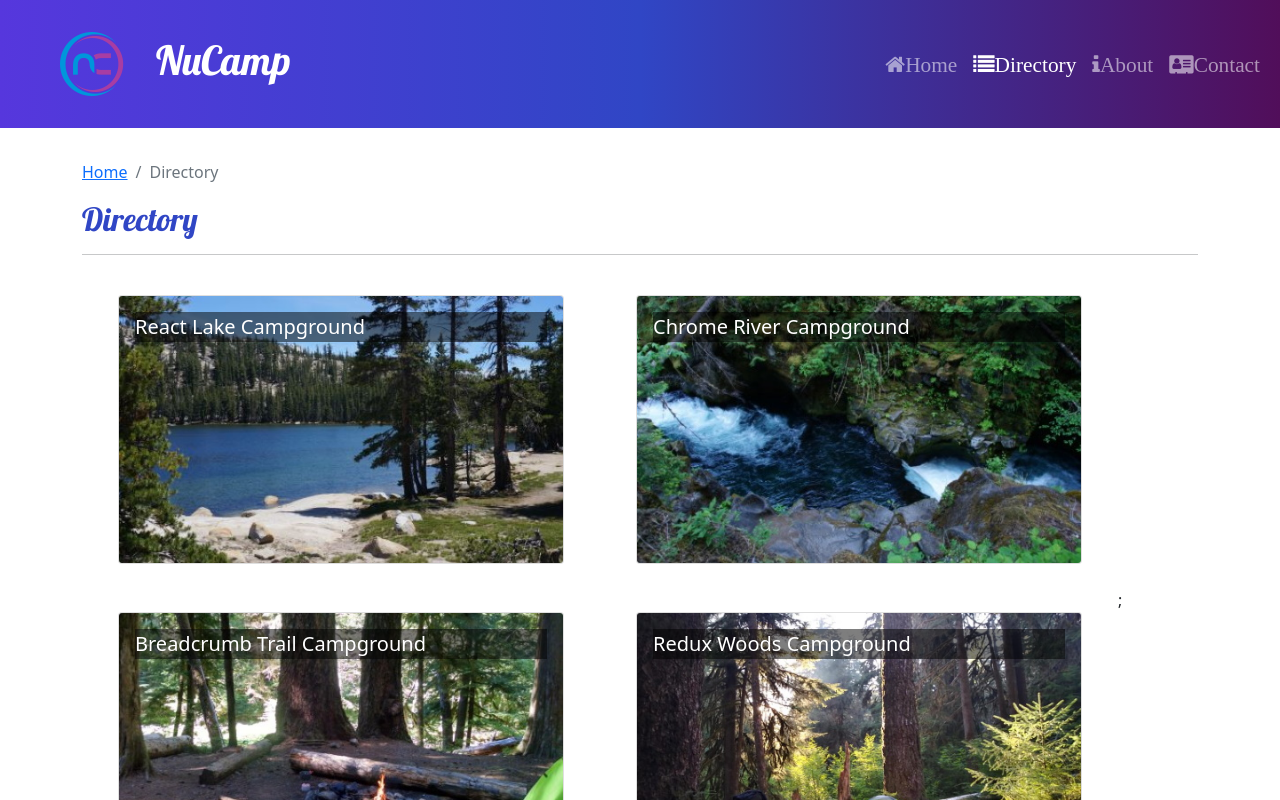
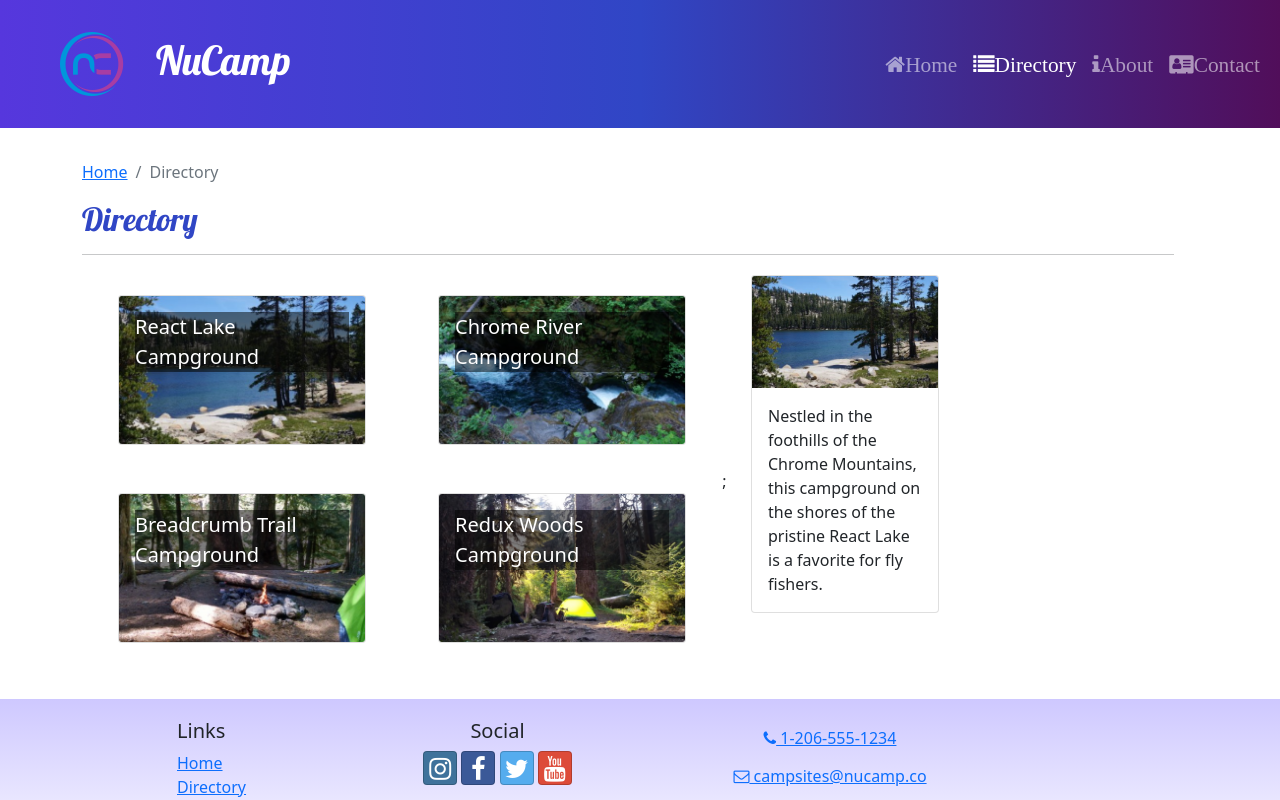
Before and after one commit to skymouse85/nucampReactCourseProject, a React (Create React App) app: page /directory in a window 1280 px wide. Shown: the top 800 px of the page. Built offline with nearby package versions, Linux system fonts and the light colour scheme.

Commit message:
all of weektwo clean

```diff
--- a/src/features/campsites/CampsitesList.js
+++ b/src/features/campsites/CampsitesList.js
@@ -4,7 +4,7 @@ import CampsiteCard from "./CampsiteCard";
 import { selectAllCampsites } from './campsitesSlice';
 
 
-const CampsitesList = () => {
+const CampsitesList = ({ setCampsiteId }) => {
     const campsites = selectAllCampsites();
 
     return (
@@ -15,6 +15,7 @@ const CampsitesList = () => {
                         md='5'
                         className='m-4'
                         key={campsite.id}
+                        onClick={() => setCampsiteId(campsite.id)}
                     >
                         <CampsiteCard campsite={campsite} />
                     </Col>
--- a/src/pages/CampsitesDirectoryPage.js
+++ b/src/pages/CampsitesDirectoryPage.js
@@ -1,16 +1,28 @@
 //export defaults import without curly braces
-import { Container } from 'reactstrap';
+import { Container, Row, Col } from 'reactstrap';
 import CampsitesList from '../features/campsites/CampsitesList';
+import CampsiteDetail from '../features/campsites/CampsiteDetail';
+import { useState } from 'react';
+import { selectCampsiteById } from '../features/campsites/campsitesSlice';
 import SubHeader from '../components/SubHeader';
 
 const CampsitesDirectoryPage = () => {
+    const [campsiteId, setCampsiteId] = useState(0);
+    const selectedCampsite = selectCampsiteById(campsiteId);
 
     return (
         <Container>
-            <SubHeader current='Directory' />
+            <Row>
+                <SubHeader current='Directory' />
 
-            <CampsitesList />
+                <Col sm='5' md='7'>
+                    <CampsitesList setCampsiteId={setCampsiteId} />
+                </Col>
+                <Col sm='7' md='5'>
+                    <CampsiteDetail campsite={selectedCampsite} />
+                </Col>
 
+            </Row>
         </Container>
     );
 }
```
